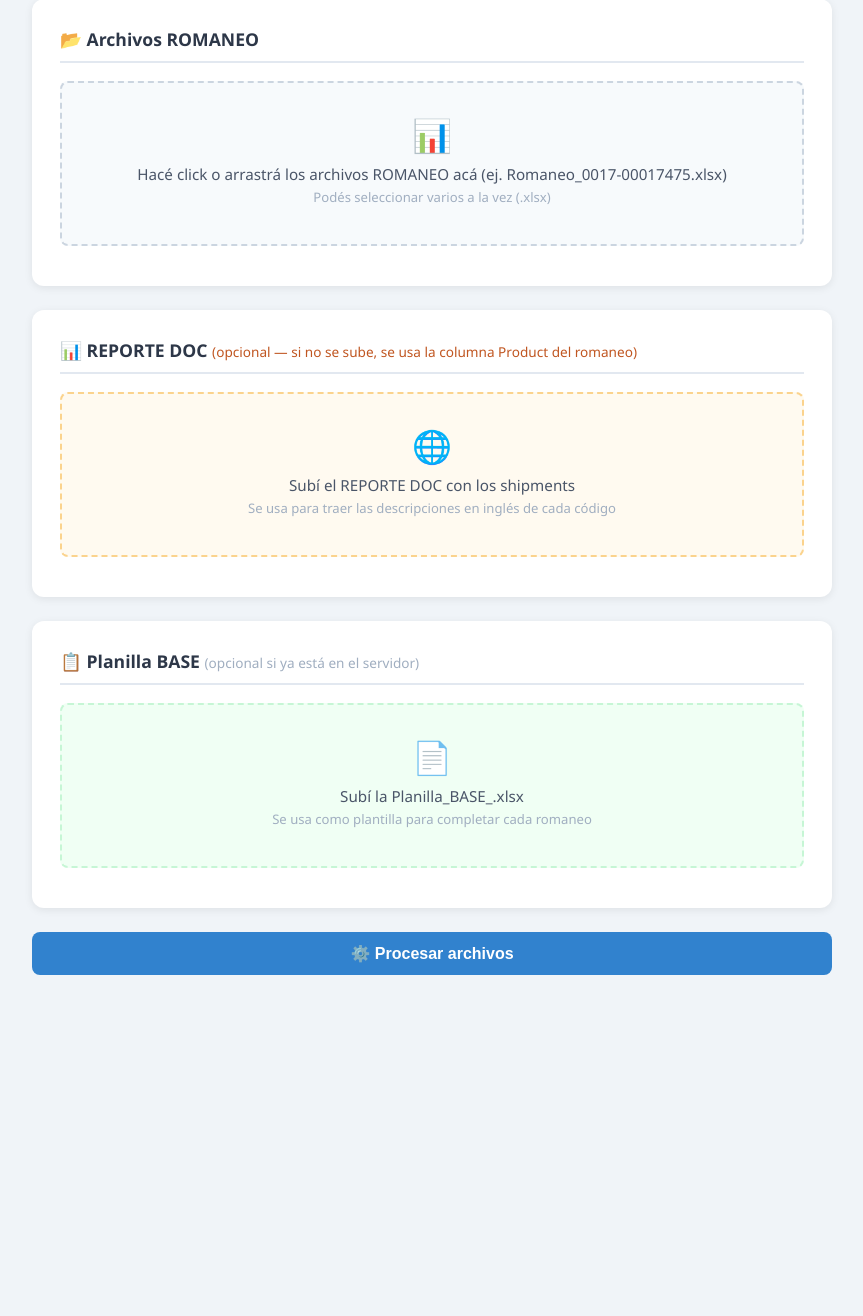
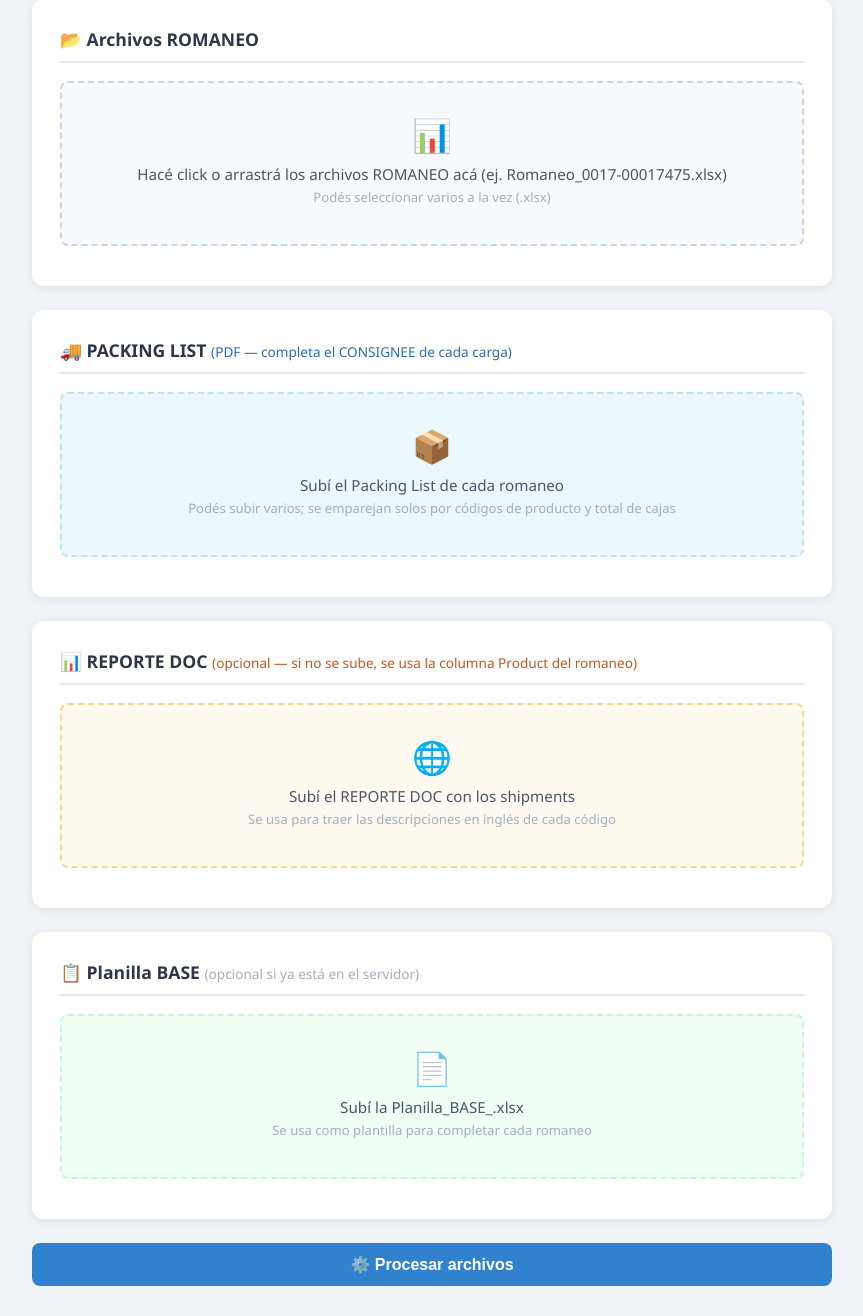
Before and after one commit to amarchioni-source/Planillas-OIA, a Flask app: page / in a window 1280 px wide. Shown: the part 126-1442 px from the top of the page, without its empty margins (208-1071 px from the left). Before the commit the page ends 1101 px from the top, so only its background shows below. Run offline with Flask 3, Linux system fonts and the light colour scheme; parts of the project's set-up code (start-up, migrations or seed data) failed here and were passed over.

Commit message:
Completar CONSIGNEE (E25) desde el Packing List
- Nuevo campo para subir los Packing List (PDF) de cada carga
- Se lee el bloque CONSIGNEE con pypdf y se escribe en E25
- Cada romaneo se empareja con su Packing List por codigos de producto y total de cajas
- Aviso si el Packing List no coincide en cajas o si falta para algun romaneo
- Cerrar el Excel despues de leerlo (evita bloqueo de archivo en Windows)

Co-Authored-By: Claude Opus 5.5 <noreply@anthropic.com>

```diff
--- a/app.py
+++ b/app.py
@@ -125,12 +125,91 @@ def _clean_code(val):
     return '' if s.lower() == 'nan' else s
 
 
-def process_file(filepath, base_path, translation_dict=None):
+# ---------------------------------------------------------------------------
+# PACKING LIST (PDF): de acá sale el CONSIGNEE de cada carga
+# ---------------------------------------------------------------------------
+# Etiquetas de la columna derecha del encabezado del packing list; marcan el
+# fin del bloque CONSIGNEE.
+_PL_FIN_CONSIGNEE = re.compile(
+    r'^(INVOICE DATE|BUYERS REF|EXPORTER REFERENCE|ESTABLISHMENT NO|VESSEL/AIRCRAFT|'
+    r'VOYAGE NO|DEPARTURE DATE|LOADING PORT|DISCHARGE PORT|SHIPPING MARKS|NOTIFY)',
+    re.IGNORECASE,
+)
+
+
+def parse_packing_list(pdf_path):
+    """
+    Lee un PACKING LIST en PDF y devuelve:
+      consignee: texto del bloque CONSIGNEE (una línea por renglón)
+      venta:     EXPORTER REFERENCE (N° de venta)
+      codigos:   códigos de producto (CDxxxxx) que aparecen
+      cajas:     total de cajas (TOTAL : N CTNS)
+    """
+    from pypdf import PdfReader
+
+    reader = PdfReader(str(pdf_path))
+    text = '\n'.join((p.extract_text() or '') for p in reader.pages)
+    lines = [l.strip() for l in text.splitlines()]
+
+    consignee_lines = []
+    try:
+        start = next(i for i, l in enumerate(lines) if l.upper() == 'CONSIGNEE')
+    except StopIteration:
+        start = None
+    if start is not None:
+        for l in lines[start + 1:]:
+            if _PL_FIN_CONSIGNEE.match(l):
+                break
+            if l:
+                consignee_lines.append(l)
+
+    m_venta = re.search(r'EXPORTER REFERENCE\s+(\S+)', text, re.IGNORECASE)
+    m_cajas = re.search(r'TOTAL\s*:\s*([\d.,]+)\s*CTNS', text, re.IGNORECASE)
+    cajas = None
+    if m_cajas:
+        try:
+            cajas = int(float(m_cajas.group(1).replace(',', '')))
+        except ValueError:
+            cajas = None
+
+    return {
+        'archivo': Path(pdf_path).name,
+        'consignee': '\n'.join(consignee_lines),
+        'venta': m_venta.group(1) if m_venta else None,
+        'codigos': set(re.findall(r'\b(CD\d+)\b', text)),
+        'cajas': cajas,
+    }
+
+
+def match_packing_list(packing_lists, codigos, cajas, solo_uno=False):
+    """
+    Elige el packing list que corresponde a un romaneo: mismo total de cajas
+    y mayor coincidencia de códigos de producto. Si hay un solo romaneo y un
+    solo packing list, se usan juntos directamente.
+    """
+    if not packing_lists:
+        return None
+    if solo_uno and len(packing_lists) == 1:
+        return packing_lists[0]
+
+    mejor, mejor_score = None, 0
+    for pl in packing_lists:
+        comunes = len(codigos & pl['codigos'])
+        if not comunes:
+            continue
+        score = comunes + (1000 if pl['cajas'] == cajas else 0)
+        if score > mejor_score:
+            mejor, mejor_score = pl, score
+    return mejor
+
+
+def process_file(filepath, base_path, translation_dict=None, packing_lists=None, solo_uno=False):
     filepath = Path(filepath)
     outpath = OUTPUT_FOLDER / (filepath.stem + '_completada.xlsx')
 
-    xl = pd.ExcelFile(filepath)
-    data_sheet, header_row = find_data_sheet_and_header(filepath, xl)
+    with pd.ExcelFile(filepath) as xl:
+        data_sheet, header_row = find_data_sheet_and_header(filepath, xl)
+        sheet_names = list(xl.sheet_names)
 
     df = pd.read_excel(filepath, sheet_name=data_sheet, header=header_row)
 
@@ -192,7 +271,7 @@ def process_file(filepath, base_path, translation_dict=None):
         all_lotes.add(pd.Timestamp(d).normalize())
     lotes_str = ', '.join(d.strftime('%d/%m/%Y') for d in sorted(all_lotes))
 
-    has_planilla = any('PLANILLA' in s.upper() for s in xl.sheet_names)
+    has_planilla = any('PLANILLA' in s.upper() for s in sheet_names)
     if has_planilla:
         shutil.copy(filepath, outpath)
         base_note = ''
@@ -214,6 +293,22 @@ def process_file(filepath, base_path, translation_dict=None):
 
     ws['E69'] = tropas_str
     ws['E70'] = lotes_str
+
+    # CONSIGNEE (E25) desde el packing list que corresponde a este romaneo
+    codigos = {_clean_code(c) for c in df[COL_CODIGO].dropna()} if COL_CODIGO in df.columns else set()
+    total_cajas = int(round(df[COL_CAJAS].sum()))
+    pl = match_packing_list(packing_lists or [], codigos, total_cajas, solo_uno=solo_uno)
+    consignee_info = None
+    if pl and pl['consignee']:
+        ws['E25'] = pl['consignee']
+        ws['E25'].alignment = ws['E25'].alignment.copy(wrap_text=True, vertical='top')
+        consignee_info = {
+            'archivo': pl['archivo'],
+            'nombre': pl['consignee'].splitlines()[0],
+            'cajas_ok': pl['cajas'] == total_cajas,
+            'cajas_pl': pl['cajas'],
+        }
+
     wb.save(outpath)
 
     matched = int(grouped['EnReporte'].sum()) if translation_dict else 0
@@ -227,6 +322,8 @@ def process_file(filepath, base_path, translation_dict=None):
         'base_note': base_note,
         'traducidos': int(matched),
         'sin_traduccion': int(len(grouped) - matched) if translation_dict else 0,
+        'cajas': total_cajas,
+        'consignee': consignee_info,
     }
 
 
@@ -270,13 +367,33 @@ def procesar():
     resultados = []
     errores = []
 
-    for f in romaneo_files:
-        if f.filename == '':
+    # PACKING LISTs (PDF): opcionales, de ahí sale el CONSIGNEE de cada carga
+    packing_lists = []
+    for f in request.files.getlist('packing_lists'):
+        if not f.filename:
             continue
+        pl_path = UPLOAD_FOLDER / f.filename
+        f.save(pl_path)
+        try:
+            pl = parse_packing_list(pl_path)
+            if not pl['consignee']:
+                errores.append({'nombre': f.filename, 'error': 'No se encontró el bloque CONSIGNEE en el Packing List'})
+                continue
+            packing_lists.append(pl)
+        except Exception as e:
+            errores.append({'nombre': f.filename, 'error': f'Error leyendo Packing List: {e}'})
+
+    romaneos_validos = [f for f in romaneo_files if f.filename]
+    solo_uno = len(romaneos_validos) == 1
+
+    for f in romaneos_validos:
         save_path = UPLOAD_FOLDER / f.filename
         f.save(save_path)
         try:
-            r = process_file(save_path, base_path, translation_dict)
+            r = process_file(save_path, base_path, translation_dict,
+                             packing_lists=packing_lists, solo_uno=solo_uno)
+            if packing_lists and not r['consignee']:
+                r['consignee_warn'] = 'No se encontró Packing List para este romaneo (consignee sin completar)'
             resultados.append(r)
         except Exception as e:
             errores.append({'nombre': f.filename, 'error': str(e)})
--- a/requirements.txt
+++ b/requirements.txt
@@ -2,3 +2,4 @@ flask
 pandas
 openpyxl
 gunicorn
+pypdf
--- a/templates/index.html
+++ b/templates/index.html
@@ -95,6 +95,13 @@
         }
         .reporte-zone:hover { border-color: #ed8936; background: #fef3e2; }
         .reporte-zone .file-count { color: #dd6b20; }
+
+        .pl-zone {
+            border: 2px dashed #bee3f8;
+            background: #ebf8ff;
+        }
+        .pl-zone:hover { border-color: #4299e1; background: #e2f0fb; }
+        .pl-zone .file-count { color: #2b6cb0; }
 
         .btn {
             display: inline-block;
@@ -247,6 +254,17 @@
     </div>
 
     <div class="card">
+        <h2>🚚 PACKING LIST <span style="font-weight:400;color:#2b6cb0;font-size:0.85rem">(PDF — completa el CONSIGNEE de cada carga)</span></h2>
+        <div class="upload-zone pl-zone" id="plZone" onclick="document.getElementById('plInput').click()">
+            <div class="icon">📦</div>
+            <div class="label">Subí el Packing List de cada romaneo</div>
+            <div class="sublabel">Podés subir varios; se emparejan solos por códigos de producto y total de cajas</div>
+            <input type="file" id="plInput" accept=".pdf" multiple>
+            <div class="file-count" id="plCount"></div>
+        </div>
+    </div>
+
+    <div class="card">
         <h2>📊 REPORTE DOC <span style="font-weight:400;color:#c05621;font-size:0.85rem">(opcional — si no se sube, se usa la columna Product del romaneo)</span></h2>
         <div class="upload-zone reporte-zone" id="reporteZone" onclick="document.getElementById('reporteInput').click()">
             <div class="icon">🌐</div>
@@ -307,6 +325,21 @@
         document.getElementById('baseCount').textContent = f ? `✓ ${f.name}` : '';
     });
 
+    const plInput = document.getElementById('plInput');
+    const plZone = document.getElementById('plZone');
+    const contarPL = (n) => {
+        document.getElementById('plCount').textContent = n > 0 ? `${n} packing list${n > 1 ? 's' : ''} seleccionado${n > 1 ? 's' : ''}` : '';
+    };
+    plInput.addEventListener('change', () => contarPL(plInput.files.length));
+    plZone.addEventListener('dragover', e => { e.preventDefault(); plZone.classList.add('dragover'); });
+    plZone.addEventListener('dragleave', () => plZone.classList.remove('dragover'));
+    plZone.addEventListener('drop', e => {
+        e.preventDefault();
+        plZone.classList.remove('dragover');
+        plInput.files = e.dataTransfer.files;
+        contarPL(e.dataTransfer.files.length);
+    });
+
     reporteInput.addEventListener('change', () => {
         const f = reporteInput.files[0];
         document.getElementById('reporteCount').textContent = f ? `✓ ${f.name}` : '';
@@ -335,6 +368,7 @@
         const formData = new FormData();
         for (const f of files) formData.append('romaneo_files', f);
         if (reporte) formData.append('reporte_doc', reporte);
+        for (const f of plInput.files) formData.append('packing_lists', f);
         const base = baseInput.files[0];
         if (base) formData.append('planilla_base', base);
 
@@ -378,12 +412,20 @@
                      ${r.sin_traduccion > 0 ? `· <span class="warn">⚠ ${r.sin_traduccion} sin match en REPORTE DOC (se usó Product del romaneo)</span>` : ''}
                    </div>`
                 : '';
+            let consInfo = '';
+            if (r.consignee) {
+                consInfo = `<div class="traduccion"><span class="ok">✓ Consignee: ${r.consignee.nombre} (de ${r.consignee.archivo})</span>
+                    ${r.consignee.cajas_ok ? '' : `· <span class="warn">⚠ el Packing List dice ${r.consignee.cajas_pl ?? '?'} cajas y el romaneo ${r.cajas}</span>`}</div>`;
+            } else if (r.consignee_warn) {
+                consInfo = `<div class="traduccion"><span class="warn">⚠ ${r.consignee_warn}</span></div>`;
+            }
             html += `
                 <div class="resultado-item">
                     <div class="info">
                         <div class="nombre">${r.nombre}<span class="badge badge-ok">OK</span></div>
                         <div class="detalle">${r.cortes} cortes AA · ${r.tropas} tropas · ${r.lotes} lotes${r.base_note}</div>
                         ${tradInfo}
+                        ${consInfo}
                     </div>
                     <a href="/descargar/${encodeURIComponent(r.salida)}">
                         <button class="btn btn-download">⬇ Descargar</button>
```
Also changed, not shown: README.md.
